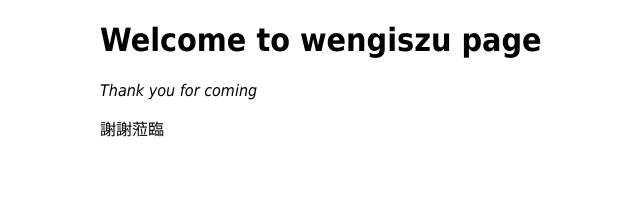
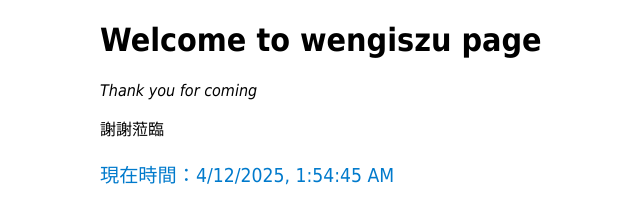
Before and after one commit to wengiszu/wengiszu.github.io, a plain HTML site: page index.html in a window 1280 px wide. Shown: the whole page, without its empty margins (260-900 px from the left). Drawn offline with Linux system fonts and the light colour scheme.

Commit message:
Update index.html

```diff
--- a/index.html
+++ b/index.html
@@ -5,13 +5,35 @@
   <title>Welcome to wengiszu page</title>
   <style>
     html { color-scheme: light dark; }
-body { width: 35em; margin: 0 auto;
-font-family: Tahoma, Verdana, Arial, sans-serif; }
+    body {
+      width: 35em;
+      margin: 0 auto;
+      font-family: Tahoma, Verdana, Arial, sans-serif;
+    }
+    #clock {
+      font-size: 1.2em;
+      margin-top: 20px;
+      color: #007ACC;
+    }
   </style>
 </head>
 <body>
   <h1>Welcome to wengiszu page</h1>
   <p><em>Thank you for coming</em></p>
   <p>謝謝蒞臨</p>
+  <div id="clock">載入時間中...</div>
+
+  <script>
+    function updateClock() {
+      const now = new Date();
+      const timeString = now.toLocaleString(); // 可顯示日期和時間
+      document.getElementById('clock').textContent = "現在時間：" + timeString;
+    }
+
+    // 每秒更新一次時間
+    setInterval(updateClock, 1000);
+    // 頁面載入時馬上執行一次
+    updateClock();
+  </script>
 </body>
 </html>
```
Lines whose indentation alone changed are shown as unchanged.
